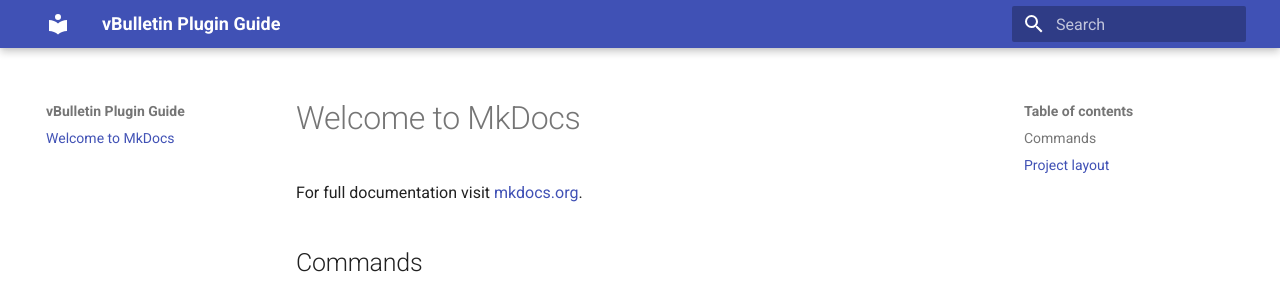
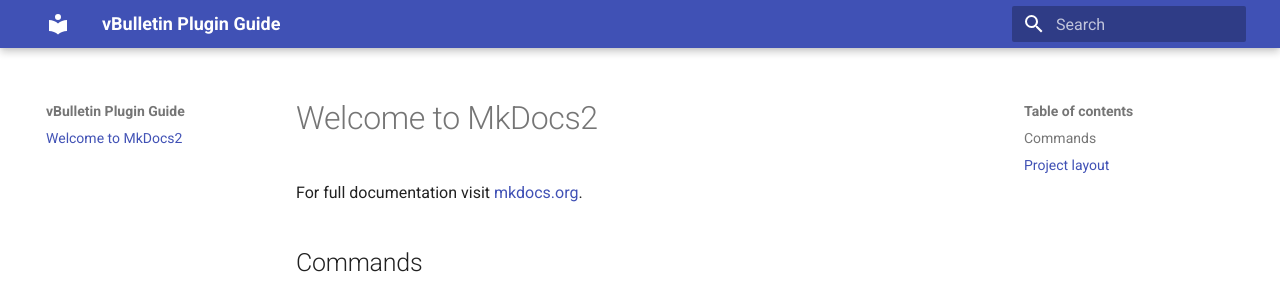
Before and after one commit to vb-fans/vbulletin-plugin-guide, an MkDocs documentation site: the page built from docs/index.md, in a window 1280 px wide. Shown: the top 296 px of the page. Built offline with MkDocs 1.6.1 and Material for MkDocs 9.7.7, drawn with Linux system fonts in a browser that asks for light colours.

Commit message:
Update index.md

```diff
--- a/docs/index.md
+++ b/docs/index.md
@@ -1,4 +1,4 @@
-# Welcome to MkDocs
+# Welcome to MkDocs2
 
 For full documentation visit [mkdocs.org](https://www.mkdocs.org).
 
```
